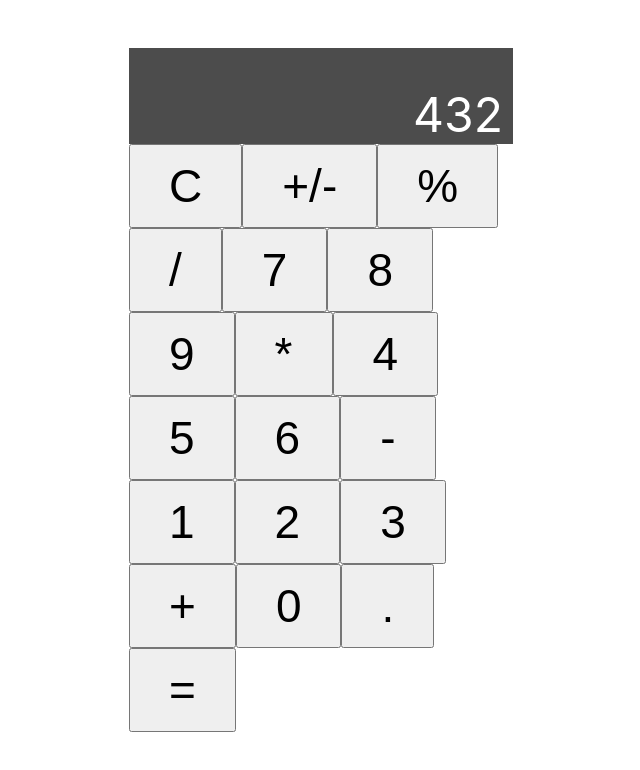
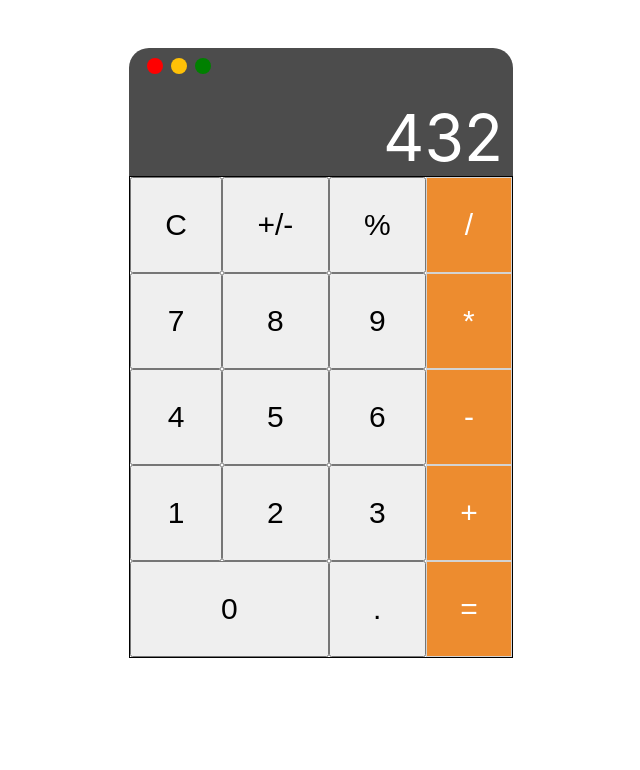
Before and after one commit to Shibaji121/My-Calculator-App, a React (Create React App) app: page / in a window 1280 px wide. Shown: the top 770 px of the page, without its empty margins (319-959 px from the left). Built offline with nearby package versions, Linux system fonts and the light colour scheme.

Commit message:
Structure and style implemented correctly

```diff
--- a/src/App.js
+++ b/src/App.js
@@ -5,28 +5,33 @@ function App() {
     <div className="App">
       <div className="calc-container">
         <div id="screen">
+          <div id="nav-btn">
+            <span style={{ background: "red" }}></span>
+            <span style={{ background: "#ffc107" }}></span>
+            <span style={{ background: "green" }}></span>
+          </div>
           <span>432</span>
         </div>
         <div className="buttons-container">
           <button className="func-btn">C</button>
           <button className="func-btn">+/-</button>
           <button className="func-btn">%</button>
-          <button className="func-btn">/</button>
+          <button className="func-btn back-ora">/</button>
           <button className="func-btn">7</button>
           <button className="func-btn">8</button>
           <button className="func-btn">9</button>
-          <button className="func-btn">*</button>
+          <button className="func-btn back-ora">*</button>
           <button className="func-btn">4</button>
           <button className="func-btn">5</button>
           <button className="func-btn">6</button>
-          <button className="func-btn">-</button>
+          <button className="func-btn back-ora">-</button>
           <button className="func-btn">1</button>
           <button className="func-btn">2</button>
           <button className="func-btn">3</button>
-          <button className="func-btn">+</button>
-          <button className="func-btn">0</button>
+          <button className="func-btn back-ora">+</button>
+          <button className="func-btn zero-btn">0</button>
           <button className="func-btn">.</button>
-          <button className="func-btn">=</button>
+          <button className="func-btn back-ora">=</button>
         </div>
       </div>
     </div>
--- a/src/index.css
+++ b/src/index.css
@@ -10,28 +10,65 @@ body {
   width: 30vw;
   margin: auto;
   position: relative;
-  height: 100vh;
+  height: 93vh;
   margin-top: 3rem;
   border-radius: 20px;
 }
 #screen {
-  height: 6rem;
+  height: 8rem;
   position: relative;
   background-color: rgb(76, 76, 76);
+  border-radius: 20px 20px 0px 0px;
 }
-#screen span {
+#nav-btn {
+  display: flex;
+  position: absolute;
+  top: 10px;
+  left: 10px;
+  width: 5rem;
+  justify-content: space-evenly;
+}
+#nav-btn > span {
+  width: 1rem;
+  height: 1rem;
+  border-radius: 50%;
+}
+#screen > span {
   position: absolute;
   right: 0;
   bottom: 0;
   color: white;
-  font-size: 3rem;
+  font-size: 4rem;
   padding-right: 10px;
 }
 .buttons-container {
-  display: flex;
-  flex-wrap: wrap;
+  border: 1px solid black;
+  display: grid;
+  grid-template-columns: auto auto auto auto;
+  height: 30rem;
 }
 .func-btn {
-  font-size: 46px;
-  padding: 13px 38px;
+  font-size: 30px;
+  cursor: pointer;
 }
+.zero-btn {
+  grid-column: 1 / span 2;
+}
+.back-ora {
+  background: #ed8c2f;
+  color: white;
+  border: 1px solid lightgrey;
+}
+.back-ora:active {
+  background-color: #f6a050;
+}
+@media (max-width: 800px) {
+  .calc-container {
+    width: 50vw;
+  }
+}
+@media (max-width: 500px) {
+  .calc-container {
+    width: 87vw;
+  }
+}
```
